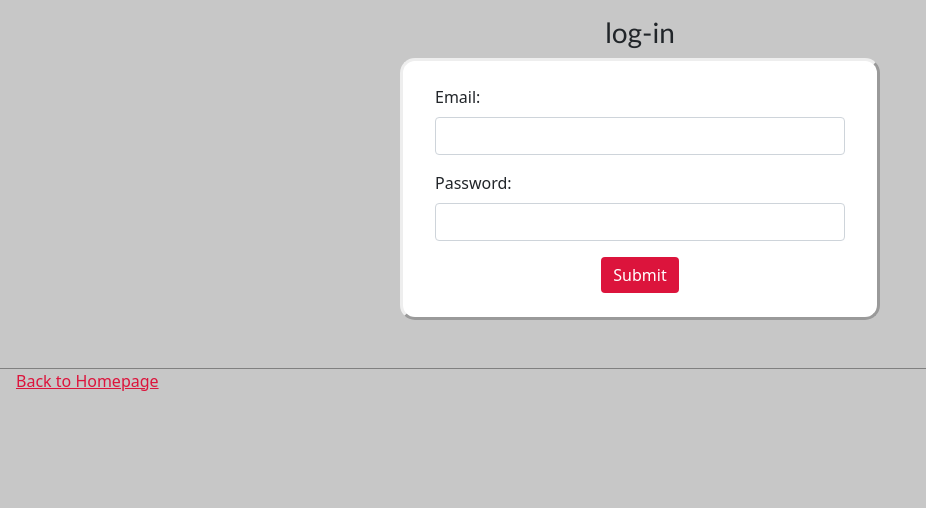
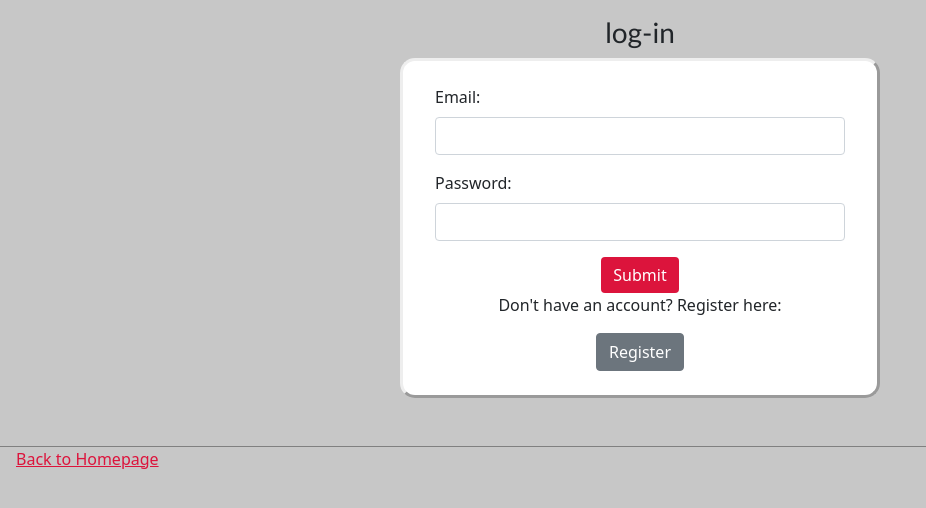
Before and after one commit to chjudge/COMP-442-Project, a Flask app: page /login/ in a window 1280 px wide. Shown: the top 508 px of the page, without its empty margins (0-926 px from the left). Run offline with Flask 2, Linux system fonts and the light colour scheme; parts of the project's set-up code (start-up, migrations or seed data) failed here and were passed over.

Commit message:
added register button

```diff
--- a/Templates/login.html
+++ b/Templates/login.html
@@ -56,6 +56,10 @@
           </div>
         </div>
         <button type="submit" class="btn btn-primary mx-auto d-block">Submit</button>
+        <p class="text-center">Don't have an account? Register here:</p>
+        <div class="text-center">
+          <a class="btn btn-secondary" href="{{ url_for('get_register') }}"> Register </a>
+        </div>
       </form>
     </div>
   </main>
```
